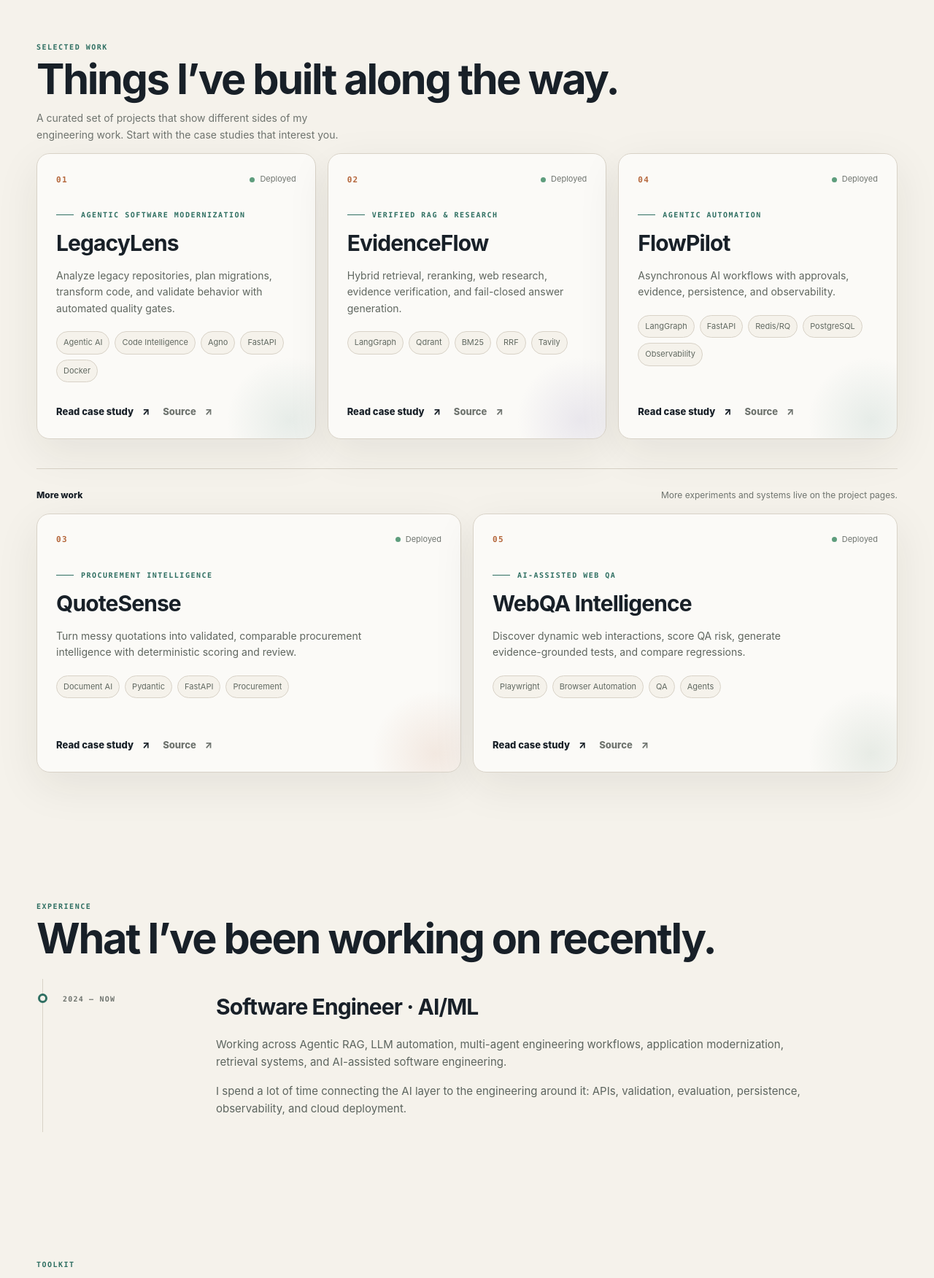
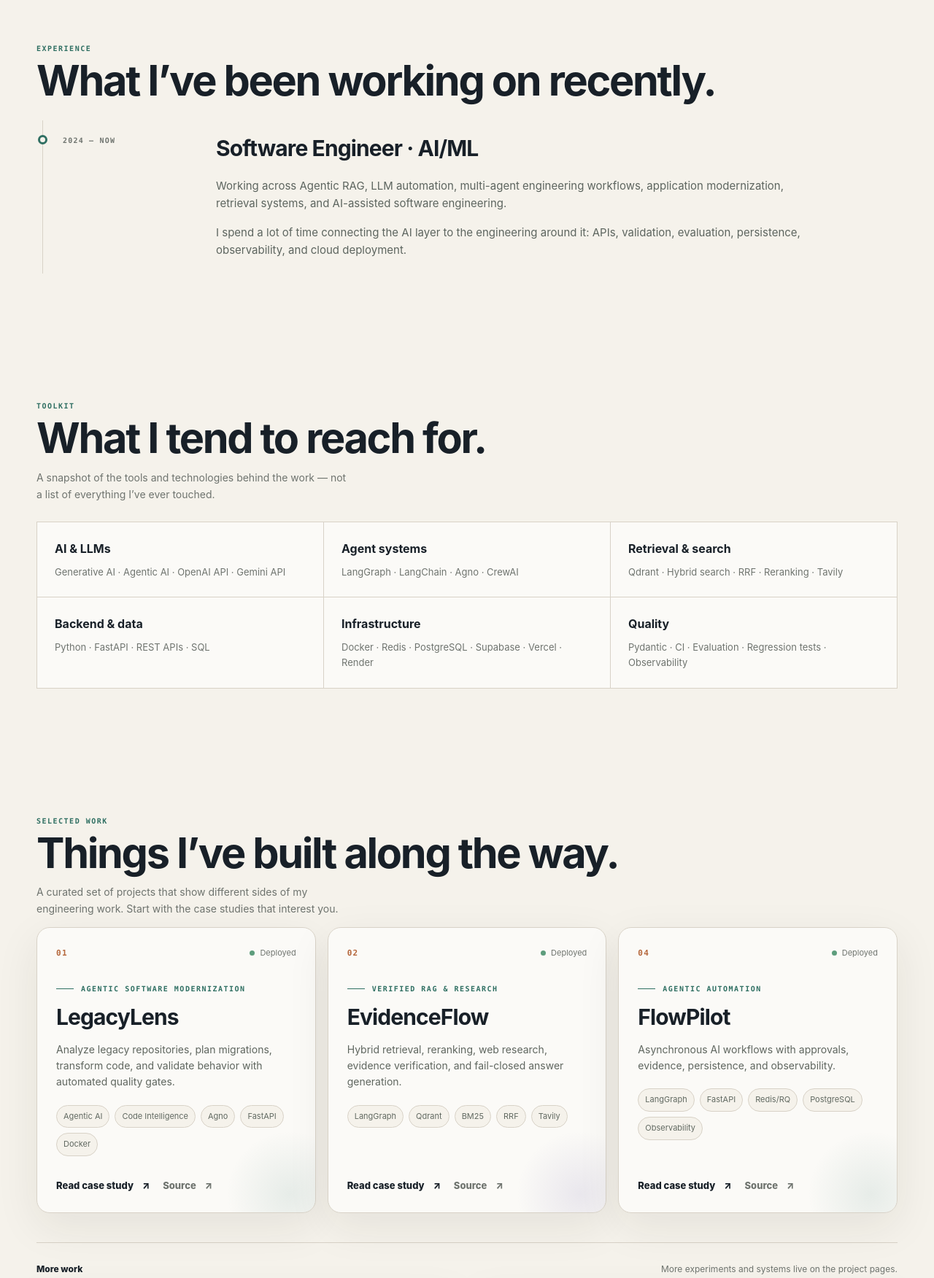
Before and after one commit to AsaifAli/asaifali-portfolio, a Next.js app: page / in a window 1280 px wide. Shown: the part 1653-3405 px from the top of the page at 73% size. Built offline with nearby package versions, Linux system fonts and the light colour scheme; no server answers; the database is empty.

Commit message:
Redesign of the portfolio

```diff
--- a/app/page.tsx
+++ b/app/page.tsx
@@ -64,16 +64,6 @@ export default async function Home() {
         </div>
       </section>
 
-      <section id="work" className="shell section work-section work-refined">
-        <div className="section-head editorial-head">
-          <div><div className="section-kicker">Selected work</div><h2>Things I’ve built along the way.</h2></div>
-          <p className="section-intro">A curated set of projects that show different sides of my engineering work. Start with the case studies that interest you.</p>
-        </div>
-        <div className="project-list featured-projects">{featured.map((project) => <ProjectCard key={project.slug} project={project} />)}</div>
-        <div className="work-more-intro"><span>More work</span><span>More experiments and systems live on the project pages.</span></div>
-        <div className="project-list secondary-projects">{remaining.map((project) => <ProjectCard key={project.slug} project={project} />)}</div>
-      </section>
-
       <section id="experience" className="shell section experience-section experience-refined">
         <div className="section-head editorial-head">
           <div><div className="section-kicker">Experience</div><h2>What I’ve been working on recently.</h2></div>
@@ -99,6 +89,16 @@ export default async function Home() {
         <div className="toolkit-grid">
           {[['AI & LLMs','Generative AI · Agentic AI · OpenAI API · Gemini API'],['Agent systems','LangGraph · LangChain · Agno · CrewAI'],['Retrieval & search','Qdrant · Hybrid search · RRF · Reranking · Tavily'],['Backend & data','Python · FastAPI · REST APIs · SQL'],['Infrastructure','Docker · Redis · PostgreSQL · Supabase · Vercel · Render'],['Quality','Pydantic · CI · Evaluation · Regression tests · Observability']].map(([title, text]) => <div className="toolkit-item" key={title}><h3>{title}</h3><p>{text}</p></div>)}
         </div>
+      </section>
+
+      <section id="work" className="shell section work-section work-refined">
+        <div className="section-head editorial-head">
+          <div><div className="section-kicker">Selected work</div><h2>Things I’ve built along the way.</h2></div>
+          <p className="section-intro">A curated set of projects that show different sides of my engineering work. Start with the case studies that interest you.</p>
+        </div>
+        <div className="project-list featured-projects">{featured.map((project) => <ProjectCard key={project.slug} project={project} />)}</div>
+        <div className="work-more-intro"><span>More work</span><span>More experiments and systems live on the project pages.</span></div>
+        <div className="project-list secondary-projects">{remaining.map((project) => <ProjectCard key={project.slug} project={project} />)}</div>
       </section>
 
       <section className="shell section playground-section" id="playground">
```
